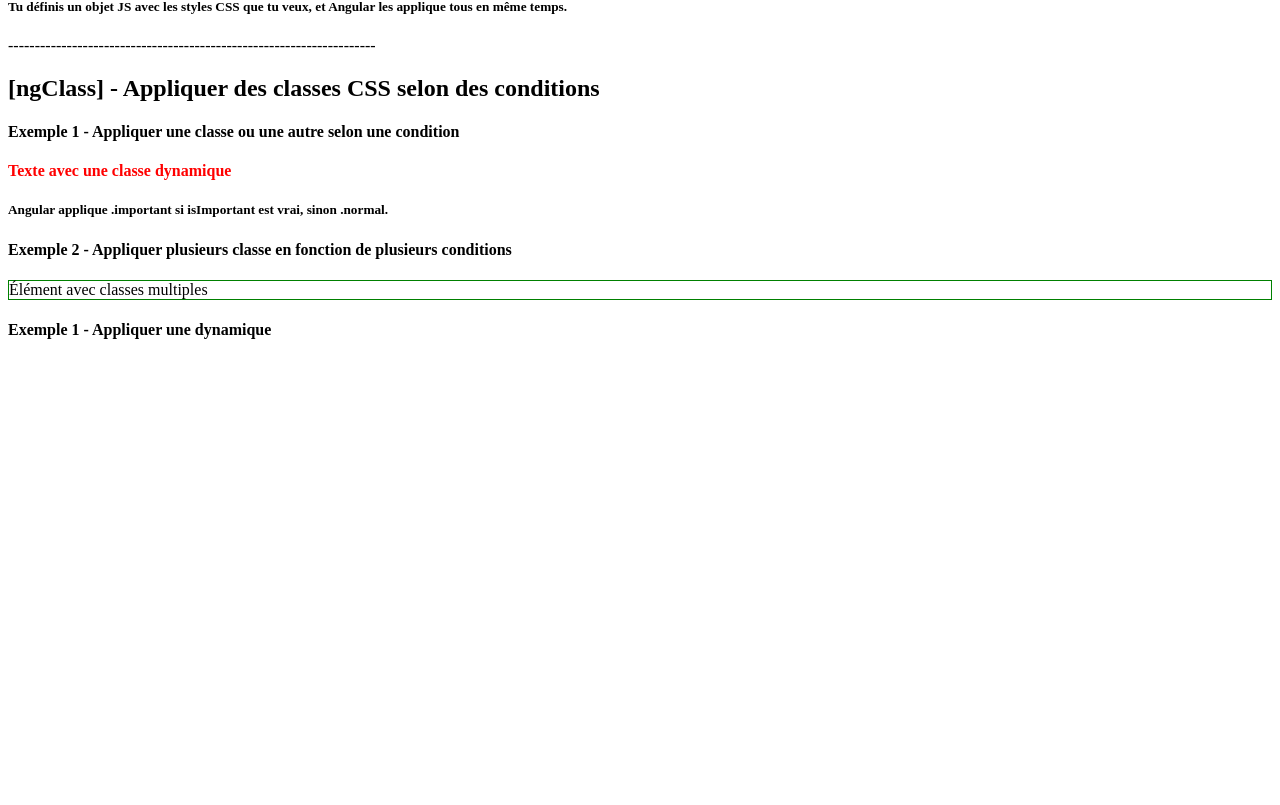
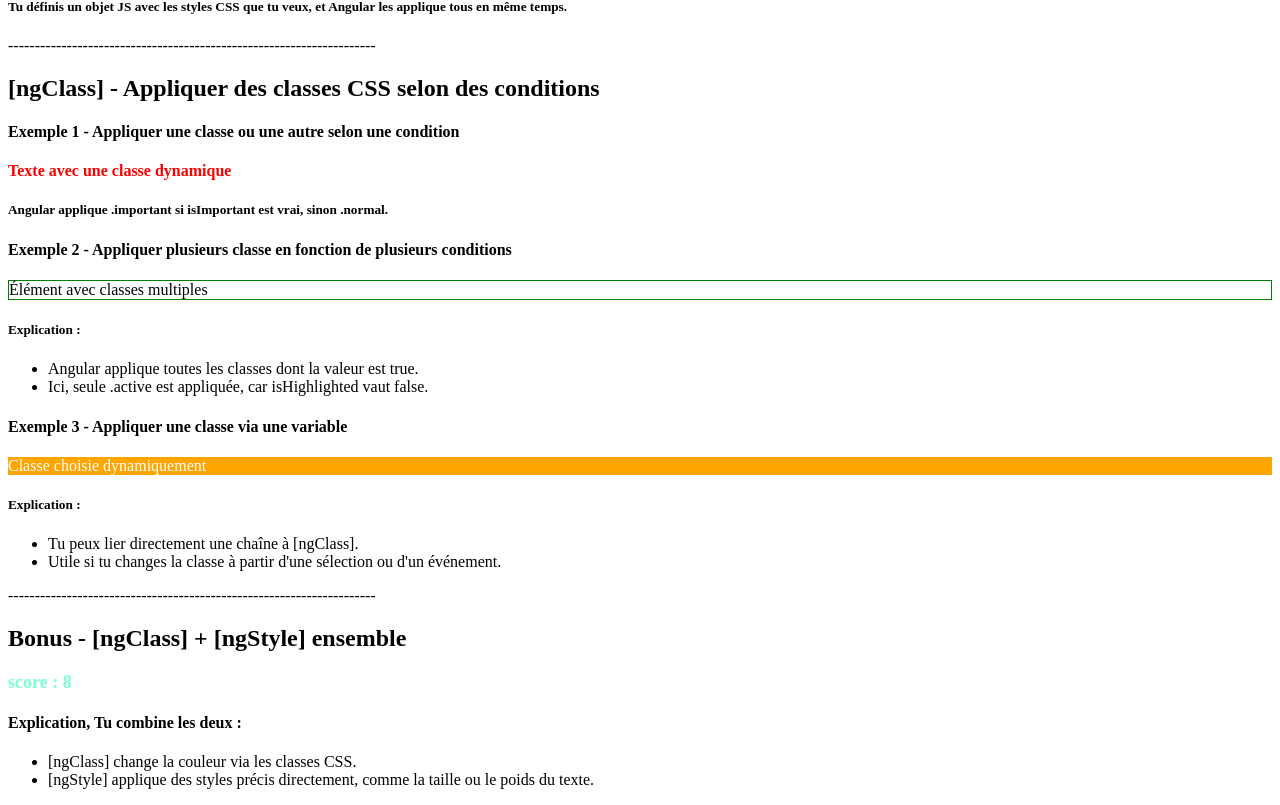
Before and after one commit to Loicwr/TestAngular, an Angular app: page / in a window 1280 px wide. Shown: the part 3145-3950 px from the top of the page. Before the commit the page ends 3505 px from the top, so only its background shows below. Built offline with nearby package versions, Linux system fonts and the light colour scheme.

Commit message:
feat(directives-d-attribut): enhance examples and explanations for ngClass and ngStyle usage

```diff
--- a/src/app/directives-d-attribut/directives-d-attribut.component.html
+++ b/src/app/directives-d-attribut/directives-d-attribut.component.html
@@ -34,4 +34,39 @@
 <p [ngClass]="{ 'active' : isActive, 'highlighted' : isHighlighted}">
     Élément avec classes multiples
 </p>
-<h4>Exemple 1 - Appliquer une dynamique</h4>
+
+<h5>Explication :</h5>
+<ul>
+    <li>Angular applique toutes les classes dont la valeur est true.</li>
+    <li>Ici, seule .active est appliquée, car isHighlighted vaut false.</li>
+</ul>
+
+
+<h4>Exemple 3 - Appliquer une classe via une variable</h4>
+
+<p [ngClass]="currentClass">
+    Classe choisie dynamiquement
+</p>
+
+<h5>Explication :</h5>
+<ul>
+    <li>Tu peux lier directement une chaîne à [ngClass].</li>
+    <li>Utile si tu changes la classe à partir d'une sélection ou d'un événement.</li>
+</ul>
+
+---------------------------------------------------------------------
+
+<h2>Bonus - [ngClass] + [ngStyle] ensemble</h2>
+
+<p
+    [ngClass]="{ 'good' : score >= 10, 'bad' : score <= 10 }"
+    [ngStyle]="{ 'font-weight' : 'bold', 'font-size.px' : 18 }"
+>
+    score : {{ score }}
+</p>
+
+<h4>Explication, Tu combine les deux :</h4>
+<ul>
+    <li>[ngClass] change la couleur via les classes CSS.</li>
+    <li>[ngStyle] applique des styles précis directement, comme la taille ou le poids du texte.</li>
+</ul>
--- a/src/app/directives-d-attribut/directives-d-attribut.component.scss
+++ b/src/app/directives-d-attribut/directives-d-attribut.component.scss
@@ -14,3 +14,16 @@
 .highlighted {
     background-color: yellow;
 }
+
+.warning {
+    background-color: orange;
+    color: white;
+}
+
+.good {
+    color: green;
+}
+
+.bad {
+    color: aquamarine;
+}
--- a/src/app/directives-d-attribut/directives-d-attribut.component.ts
+++ b/src/app/directives-d-attribut/directives-d-attribut.component.ts
@@ -17,4 +17,6 @@ export class DirectivesDAttributComponent {
   isImportant = true;
   isActive = true;
   isHighlighted = false;
+  currentClass = 'warning';
+  score = 8;
 }
```
